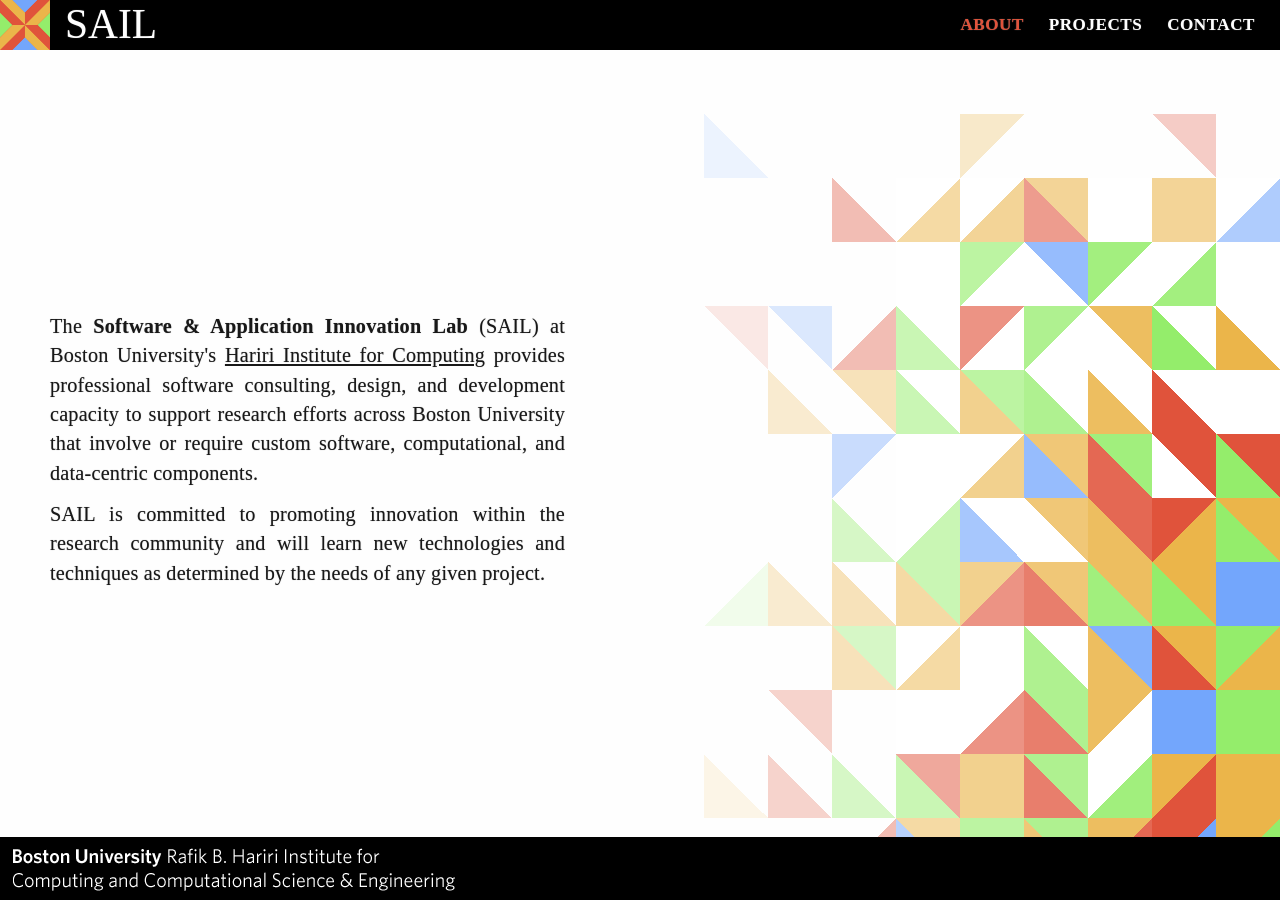
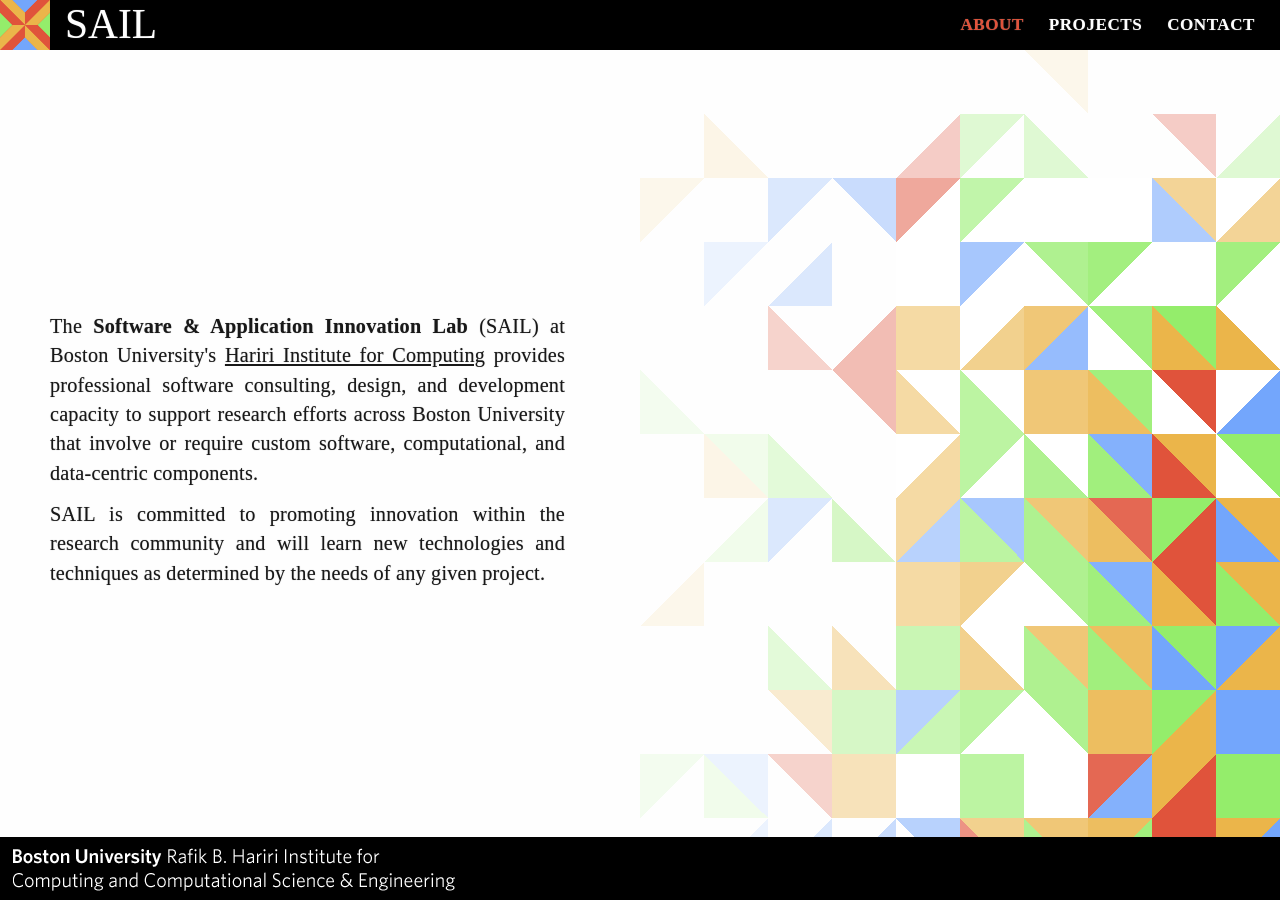
Before and after one commit to hicsail/hicsail.github.io, a Jekyll site: the page built from index.html, in a window 1280 px wide. Built offline with Jekyll 4.4.1, drawn with Linux system fonts in a browser that asks for light colours; some web fonts are replaced; Markdown is read by kramdown in place of the engine named in the settings; the list of posts is cut into pages by our own code.

Commit message:
Remove irrelevant code; adjust probability at edges of gradient.

```diff
--- a/js/generator.js
+++ b/js/generator.js
@@ -40,7 +40,7 @@
         var x = i * triangleWidth;
         var y = j * triangleWidth;
 
-        var color = randomColor(numHor/4, Math.min(j,i)); // Start gradient 3/4 of the way to the edge.
+        var color = randomColor(numHor/4, 1+Math.min(j,i)); // Start gradient 3/4 of the way to the edge.
         var points = getSVGPoints(x, y, triangleWidth, false, rotated);
         var g = svg.append('g');
         g.append('polygon')
@@ -52,7 +52,7 @@
         polys.push(buildPoly(points, color));
 
         // Draw second part of square.
-        color = randomColor(numHor/4, Math.min(j,i)); // Start gradient 3/4 of the way to the edge.
+        color = randomColor(numHor/4, 1+Math.min(j,i)); // Start gradient 3/4 of the way to the edge.
         points = getSVGPoints(x, y, triangleWidth, true, rotated);
         g.append('polygon')
           .attr('points', points)
```
Also changed, not shown: _layouts/default.html (+0 -1 lines).
